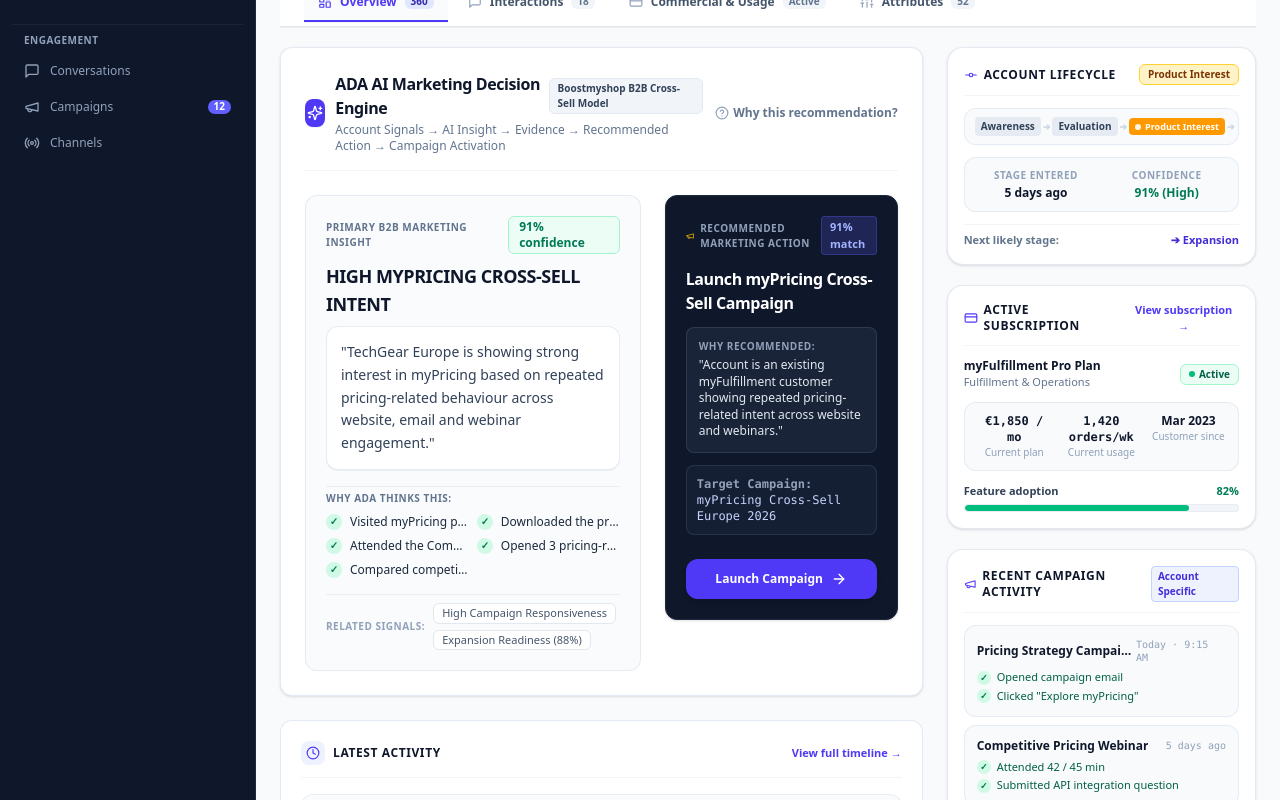
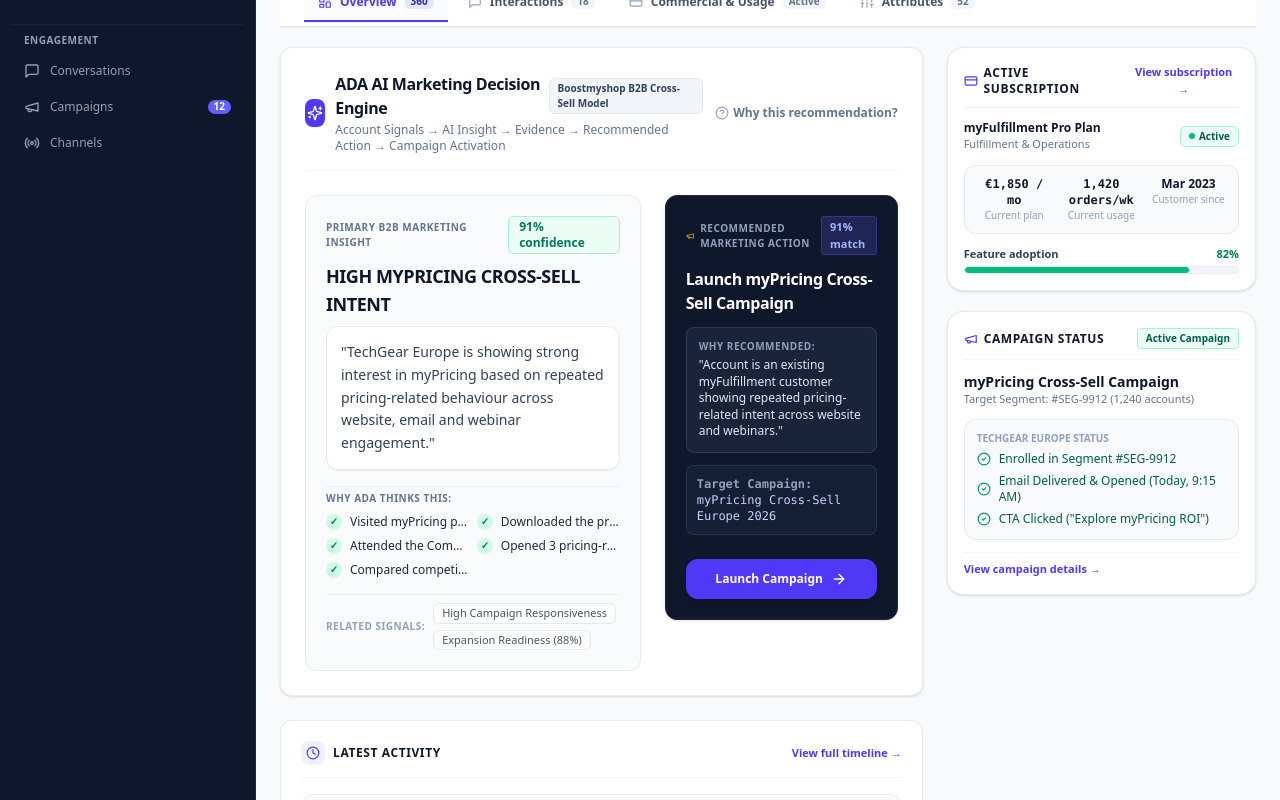
Before and after one commit to 9080442272/ADA, a React (Vite) app: page / in a window 1280 px wide. Shown: the part 460-1260 px from the top of the page. Built offline with nearby package versions, Linux system fonts and the light colour scheme.

Commit message:
Execute final 4 cleanup fixes: remove duplicate Lifecycle, transform Campaign Status card, restrict ValuePropBanner to Overview, and update Accounts Directory copy

```diff
--- a/src/App.jsx
+++ b/src/App.jsx
@@ -244,6 +244,7 @@
 
                 {/* 3. ACCOUNT 360 TAB CONTENT */}
                 {activeTab === "Overview" ? (
+                  <div className="space-y-6">
                     <div className="grid grid-cols-1 xl:grid-cols-12 gap-6 items-start">
 
                       {/* PRIMARY DECISION BLOCK & RECENT INTERACTIONS SUMMARY (8 Cols) */}
@@ -260,7 +261,7 @@
                         />
                       </div>
 
-                    {/* CONTEXTUAL SIDEBAR: SEGMENTS, CAMPAIGNS, SUBSCRIPTIONS (4 Cols) */}
+                      {/* CONTEXTUAL SIDEBAR: SUBSCRIPTION & CAMPAIGN STATUS (4 Cols) */}
                       <div className="xl:col-span-4">
                         <RightSidebar
                           customer={customer}
@@ -270,6 +271,10 @@
                         />
                       </div>
 
+                    </div>
+
+                    {/* VALUE PROPOSITION PARADIGM BANNER (OVERVIEW ONLY) */}
+                    <ValuePropBanner />
                   </div>
                 ) : activeTab === "Interactions" ? (
                   <InteractionsTab
@@ -295,9 +300,6 @@
 
               </div>
             )}
-
-            {/* BOTTOM VALUE PROPOSITION PARADIGM BANNER */}
-            <ValuePropBanner />
 
           </main>
 
--- a/src/components/CustomerHeader.jsx
+++ b/src/components/CustomerHeader.jsx
@@ -41,7 +41,7 @@
               onClick={() => onBackToPeople && onBackToPeople()}
               className="hover:underline cursor-pointer text-slate-500"
             >
-              Customer 360
+              Account 360
             </span>
             <span>/</span>
             <span className="font-bold text-slate-900">{customer.name} Profile</span>
@@ -51,7 +51,7 @@
             className="flex items-center space-x-1.5 text-xs font-bold text-indigo-600 hover:text-indigo-800 transition-colors cursor-pointer"
           >
             <ArrowLeft className="w-3.5 h-3.5" />
-            <span>← Back to People Directory</span>
+            <span>← Back to Accounts Directory</span>
           </button>
         </div>
 
--- a/src/components/RightSidebar.jsx
+++ b/src/components/RightSidebar.jsx
@@ -2,70 +2,15 @@
 import {
   Megaphone,
   CreditCard,
-  GitCommit
+  CheckCircle2,
+  ChevronRight
 } from 'lucide-react';
 
 export default function RightSidebar({ customer, onSegmentClick, onOrderClick, onEntityClick }) {
   return (
     <aside className="w-full space-y-5">
 
-      {/* Block 1: ACCOUNT LIFECYCLE CARD */}
-      <div className="bg-white rounded-2xl border border-slate-200/90 shadow-sm p-4 space-y-3">
-        <div className="flex items-center justify-between border-b border-slate-100 pb-2.5">
-          <h3 className="text-xs font-bold text-slate-900 uppercase tracking-wider flex items-center space-x-1.5">
-            <GitCommit className="w-3.5 h-3.5 text-indigo-600" />
-            <span>ACCOUNT LIFECYCLE</span>
-          </h3>
-          <span className="px-2 py-0.5 text-[10px] font-extrabold bg-amber-100 text-amber-900 border border-amber-300 rounded-md">
-            Product Interest
-          </span>
-        </div>
-
-        {/* Lifecycle Stage Stepper */}
-        <div className="flex items-center justify-between text-[10px] font-bold py-2 px-2.5 bg-slate-50 rounded-xl border border-slate-200/80 overflow-x-auto">
-          {["Awareness", "Evaluation", "Product Interest", "Expansion"].map((st, idx) => {
-            const isCurrent = st === "Product Interest";
-            const isPast = st === "Awareness" || st === "Evaluation";
-            return (
-              <React.Fragment key={st}>
-                <span className={`px-1.5 py-0.5 rounded shrink-0 ${
-                  isCurrent
-                    ? 'bg-amber-500 text-white font-extrabold text-[9px] flex items-center space-x-1'
-                    : isPast
-                    ? 'text-slate-700 bg-slate-200/80 font-semibold'
-                    : 'text-slate-400 font-normal'
-                }`}>
-                  {isCurrent && <span className="w-1.5 h-1.5 rounded-full bg-white animate-pulse" />}
-                  <span>{st}</span>
-                </span>
-                {idx < 3 && <span className="text-slate-300 text-[9px] px-0.5">➔</span>}
-              </React.Fragment>
-            );
-          })}
-        </div>
-
-        {/* Stage Metadata Grid */}
-        <div className="grid grid-cols-2 gap-2 text-center bg-slate-50 border border-slate-200/80 rounded-xl p-2.5">
-          <div>
-            <div className="text-[10px] font-bold text-slate-400 uppercase tracking-wider">STAGE ENTERED</div>
-            <div className="text-xs font-extrabold text-slate-900 mt-0.5">5 days ago</div>
-          </div>
-          <div>
-            <div className="text-[10px] font-bold text-slate-400 uppercase tracking-wider">CONFIDENCE</div>
-            <div className="text-xs font-extrabold text-emerald-700 mt-0.5">91% (High)</div>
-          </div>
-        </div>
-
-        {/* Next Stage Banner */}
-        <div className="pt-2 border-t border-slate-100 flex items-center justify-between text-xs">
-          <span className="text-slate-500 font-semibold text-[11px]">Next likely stage:</span>
-          <span className="font-extrabold text-indigo-700 text-[11px]">
-            ➔ Expansion
-          </span>
-        </div>
-      </div>
-
-      {/* Block 2: ACTIVE SUBSCRIPTION */}
+      {/* Block 1: ACTIVE SUBSCRIPTION */}
       <div className="bg-white rounded-2xl border border-slate-200/90 shadow-sm p-4 space-y-3">
         <div className="flex items-center justify-between border-b border-slate-100 pb-2.5">
           <h3 className="text-xs font-bold text-slate-900 uppercase tracking-wider flex items-center space-x-1.5">
@@ -122,62 +67,50 @@
         </div>
       </div>
 
-      {/* Block 3: RECENT CAMPAIGN ACTIVITY */}
+      {/* Block 2: CAMPAIGN STATUS & COMMERCIAL ACTIVATION CONTEXT */}
       <div className="bg-white rounded-2xl border border-slate-200/90 shadow-sm p-4 space-y-3">
         <div className="flex items-center justify-between border-b border-slate-100 pb-2.5">
           <h3 className="text-xs font-bold text-slate-900 uppercase tracking-wider flex items-center space-x-1.5">
             <Megaphone className="w-3.5 h-3.5 text-indigo-600" />
-            <span>Recent Campaign Activity</span>
+            <span>CAMPAIGN STATUS</span>
           </h3>
-          <span className="text-[10px] font-semibold text-indigo-700 bg-indigo-50 px-1.5 py-0.5 rounded border border-indigo-200">
-            Account Specific
+          <span className="text-[10px] font-extrabold text-emerald-800 bg-emerald-50 px-2 py-0.5 rounded border border-emerald-200">
+            Active Campaign
           </span>
         </div>
 
-        <div className="space-y-2 text-xs">
-          {/* Campaign Action 1 */}
-          <div className="p-3 bg-slate-50 border border-slate-200/80 rounded-xl space-y-1.5">
-            <div className="flex items-center justify-between">
-              <span className="font-extrabold text-slate-900 truncate">Pricing Strategy Campaign</span>
-              <span className="text-[10px] font-mono text-slate-400">Today · 9:15 AM</span>
-            </div>
-            <div className="space-y-1 text-[11px]">
-              <div className="flex items-center space-x-1.5 text-emerald-800 font-medium">
-                <span className="w-3.5 h-3.5 rounded-full bg-emerald-100 text-emerald-700 flex items-center justify-center font-bold text-[9px]">✓</span>
-                <span>Opened campaign email</span>
-              </div>
-              <div className="flex items-center space-x-1.5 text-emerald-800 font-medium">
-                <span className="w-3.5 h-3.5 rounded-full bg-emerald-100 text-emerald-700 flex items-center justify-center font-bold text-[9px]">✓</span>
-                <span>Clicked "Explore myPricing"</span>
-              </div>
-            </div>
+        <div className="space-y-3 text-xs">
+          <div>
+            <div className="font-extrabold text-slate-900 text-sm">myPricing Cross-Sell Campaign</div>
+            <div className="text-[11px] text-slate-500 font-medium">Target Segment: #SEG-9912 (1,240 accounts)</div>
           </div>
 
-          {/* Campaign Action 2 */}
-          <div className="p-3 bg-slate-50 border border-slate-200/80 rounded-xl space-y-1.5">
-            <div className="flex items-center justify-between">
-              <span className="font-extrabold text-slate-900 truncate">Competitive Pricing Webinar</span>
-              <span className="text-[10px] font-mono text-slate-400">5 days ago</span>
+          <div className="bg-slate-50 p-3 rounded-xl border border-slate-200 space-y-1.5 font-medium text-slate-700">
+            <div className="text-[10px] font-extrabold text-slate-400 uppercase">TechGear Europe Status</div>
+
+            <div className="flex items-center space-x-2 text-emerald-800">
+              <CheckCircle2 className="w-3.5 h-3.5 text-emerald-600 shrink-0" />
+              <span>Enrolled in Segment #SEG-9912</span>
             </div>
-            <div className="space-y-1 text-[11px]">
-              <div className="flex items-center space-x-1.5 text-emerald-800 font-medium">
-                <span className="w-3.5 h-3.5 rounded-full bg-emerald-100 text-emerald-700 flex items-center justify-center font-bold text-[9px]">✓</span>
-                <span>Attended 42 / 45 min</span>
-              </div>
-              <div className="flex items-center space-x-1.5 text-emerald-800 font-medium">
-                <span className="w-3.5 h-3.5 rounded-full bg-emerald-100 text-emerald-700 flex items-center justify-center font-bold text-[9px]">✓</span>
-                <span>Submitted API integration question</span>
-              </div>
+
+            <div className="flex items-center space-x-2 text-emerald-800">
+              <CheckCircle2 className="w-3.5 h-3.5 text-emerald-600 shrink-0" />
+              <span>Email Delivered & Opened (Today, 9:15 AM)</span>
+            </div>
+
+            <div className="flex items-center space-x-2 text-emerald-800">
+              <CheckCircle2 className="w-3.5 h-3.5 text-emerald-600 shrink-0" />
+              <span>CTA Clicked ("Explore myPricing ROI")</span>
             </div>
           </div>
         </div>
 
-        <div className="pt-1 border-t border-slate-100 flex items-center justify-between">
+        <div className="pt-2 border-t border-slate-100 flex items-center justify-between">
           <button
-            onClick={() => onOrderClick && onOrderClick({ items: "Campaign History" })}
+            onClick={() => onOrderClick && onOrderClick({ items: "myPricing Cross-Sell Campaign Details" })}
             className="text-[11px] font-bold text-indigo-600 hover:text-indigo-800 flex items-center space-x-1 cursor-pointer"
           >
-            <span>View campaign history →</span>
+            <span>View campaign details →</span>
           </button>
         </div>
       </div>
```
Lines whose indentation alone changed are shown as unchanged.
